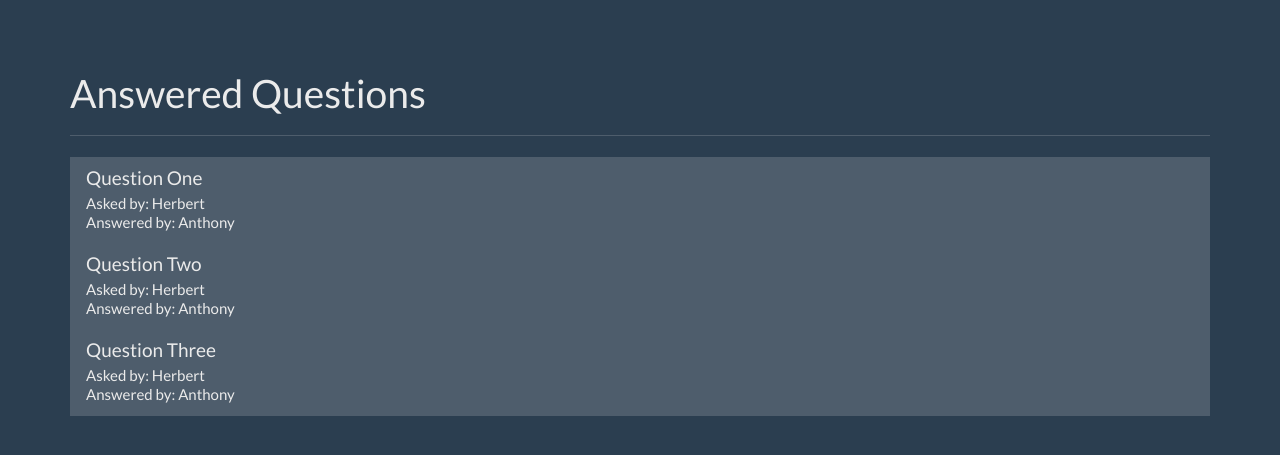
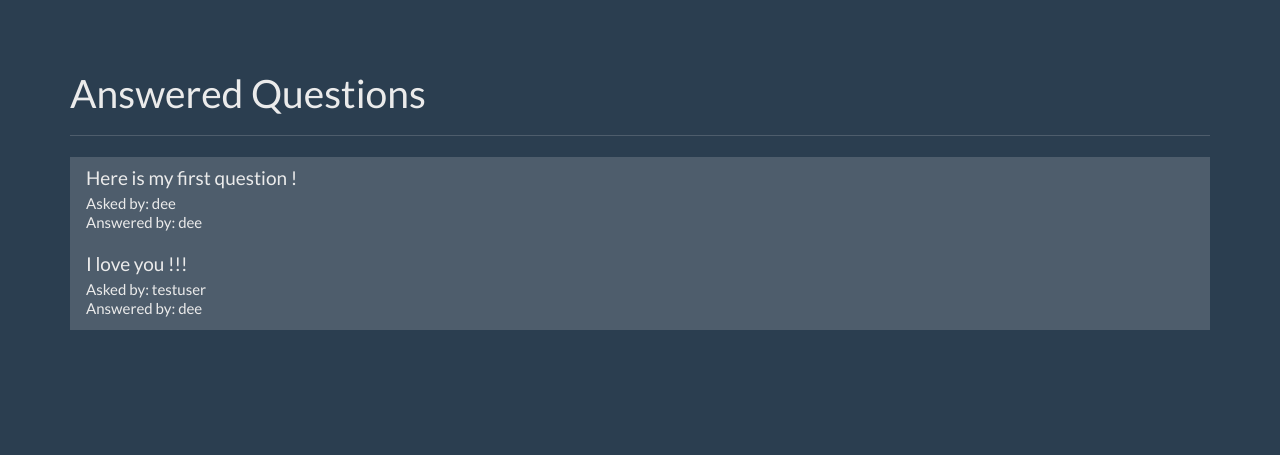
Before and after one commit to DeeMATT/Question-Answer-App, a Flask app: page / in a window 1280 px wide. Shown: the part 40-495 px from the top of the page. Run offline with Flask 2, Linux system fonts and the light colour scheme; data comes from the database, SQL or seed files in the repository; some libraries are stand-ins or nearby versions.

Commit message:
worked on home route questions and the link conecting each to its template

```diff
--- a/app.py
+++ b/app.py
@@ -26,7 +26,14 @@ def get_active_user():
 @app.route('/')
 def index():
     user = get_active_user()
-    return render_template('home.html', user=user)
+    db = get_db()
+    questions_cur = db.execute("""SELECT questions.id as question_id, questions.question_text, askers.name as asker_name, experts.name as expert_name
+                                FROM questions JOIN users as askers ON askers.id = questions.id
+                                JOIN users as experts ON questions.expert_id = experts.id
+                                WHERE questions.answer_text IS NOT NULL""")
+    questions = questions_cur.fetchall()
+
+    return render_template('home.html', user=user, questions=questions)
 
 @app.route('/register', methods=["GET", "POST"])
 def register():
@@ -62,11 +69,17 @@ def login():
             return '<h1>The password is incorrect</h1>'
     return render_template('login.html', user=user)
 
-@app.route('/question')
-def question():
+@app.route('/question/<question_id>')
+def question(question_id):
     user = get_active_user()
+    db = get_db()
 
-    return render_template('question.html', user=user)
+    question_cur = db.execute('''SELECT questions.id, questions.question_text, questions.answer_text, askers.name as asked_by, experts.name as answered_by
+                                FROM questions JOIN users as askers ON questions.id = askers.id
+                                JOIN users as experts ON questions.expert_id = experts.expert WHERE questions.id = ?''', [question_id])
+    question_view = question_cur.fetchone()
+
+    return render_template('question.html', user=user, question=question_view)
 
 @app.route('/answer/<question_id>', methods=["GET", "POST"])
 def answer(question_id):
--- a/templates/home.html
+++ b/templates/home.html
@@ -55,21 +55,13 @@
       <div class="row">
         <div class="col-lg-12">
           <div class="list-group">
-            <a href="#" class="list-group-item">
-              <h4 class="list-group-item-heading">Question One</h4>
-              <p class="list-group-item-text">Asked by: Herbert</p>
-              <p class="list-group-item-text">Answered by: Anthony</p>
+            {% for question in questions %}
+            <a href="{{ url_for('question', question_id=question['question_id']) }}" class="list-group-item">
+                <h4 class="list-group-item-heading">{{ question['question_text'] }}</h4>
+                <p class="list-group-item-text">Asked by: {{ question['asker_name'] }}</p>
+                <p class="list-group-item-text">Answered by: {{ question['expert_name'] }}</p>
             </a>
-            <a href="#" class="list-group-item">
-              <h4 class="list-group-item-heading">Question Two</h4>
-              <p class="list-group-item-text">Asked by: Herbert</p>
-              <p class="list-group-item-text">Answered by: Anthony</p>
-            </a>
-            <a href="#" class="list-group-item">
-              <h4 class="list-group-item-heading">Question Three</h4>
-              <p class="list-group-item-text">Asked by: Herbert</p>
-              <p class="list-group-item-text">Answered by: Anthony</p>
-            </a>
+            {% endfor %}
           </div>
         </div><!-- /.col-lg-12 -->
       </div>
```
Also changed, not shown: templates/question.html (+4 -4 lines).
